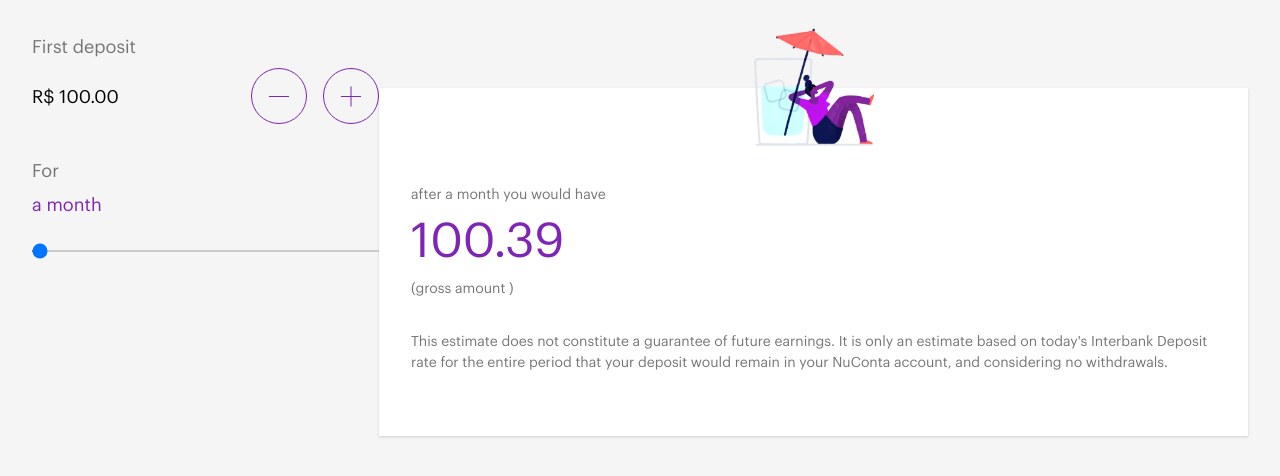
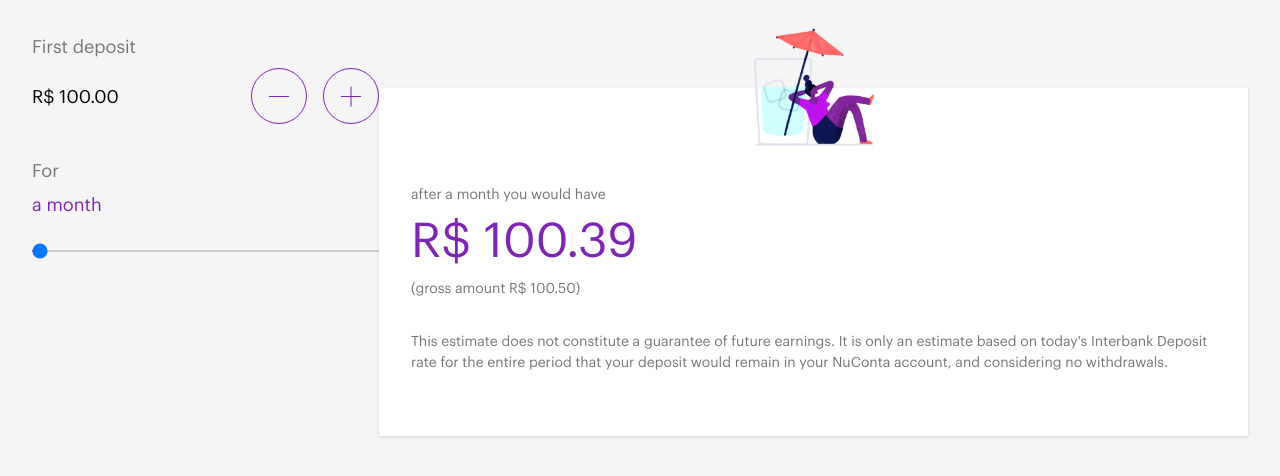
Before and after one commit to thalesagapito/nuconta-calculator, a Vue app: page / in a window 1280 px wide. Shown: the top 476 px of the page. Built offline with nearby package versions, Linux system fonts and the light colour scheme.

Commit message:
add number formatting to calculator output

```diff
--- a/src/components/calculator-output.vue
+++ b/src/components/calculator-output.vue
@@ -1,7 +1,9 @@
 <script lang="ts" setup>
+import { computed } from 'vue'
 import { useI18n } from 'vue-i18n'
+import { useCurrencyFormatter } from '../composables/formatters'
 
-withDefaults(
+const props = withDefaults(
   defineProps<{
     grossAmount: number
     amount: number
@@ -15,6 +17,12 @@ withDefaults(
 )
 
 const { t } = useI18n()
+const { formatCurrency } = useCurrencyFormatter()
+const formattedAmount = computed(() => formatCurrency({ amount: props.amount }))
+const formattedGrossAmount = computed(() => formatCurrency({
+  amount: props.grossAmount,
+  useGrouping: false,
+}))
 </script>
 
 <template>
@@ -30,11 +38,11 @@ const { t } = useI18n()
     </div>
 
     <div class="amount">
-      {{ amount }}
+      {{ formattedAmount }}
     </div>
 
     <div class="gross-amount">
-      {{ t('grossAmount', { formattedAmount: grossAmount }) }}
+      {{ t('grossAmount', { amount: formattedGrossAmount }) }}
     </div>
 
     <p class="disclaimer">
```
